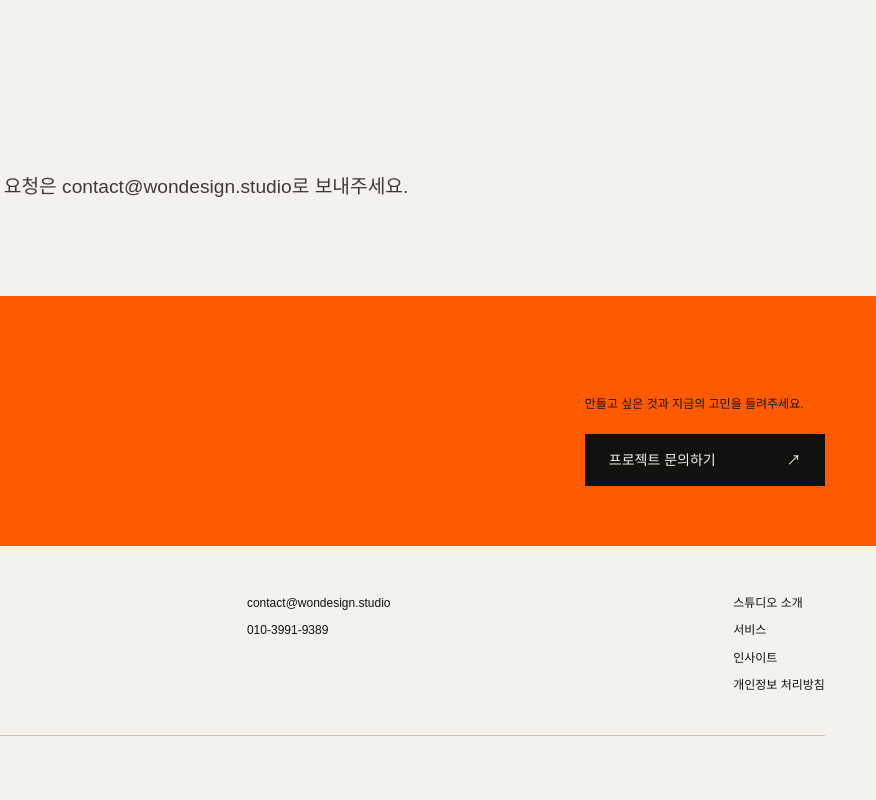
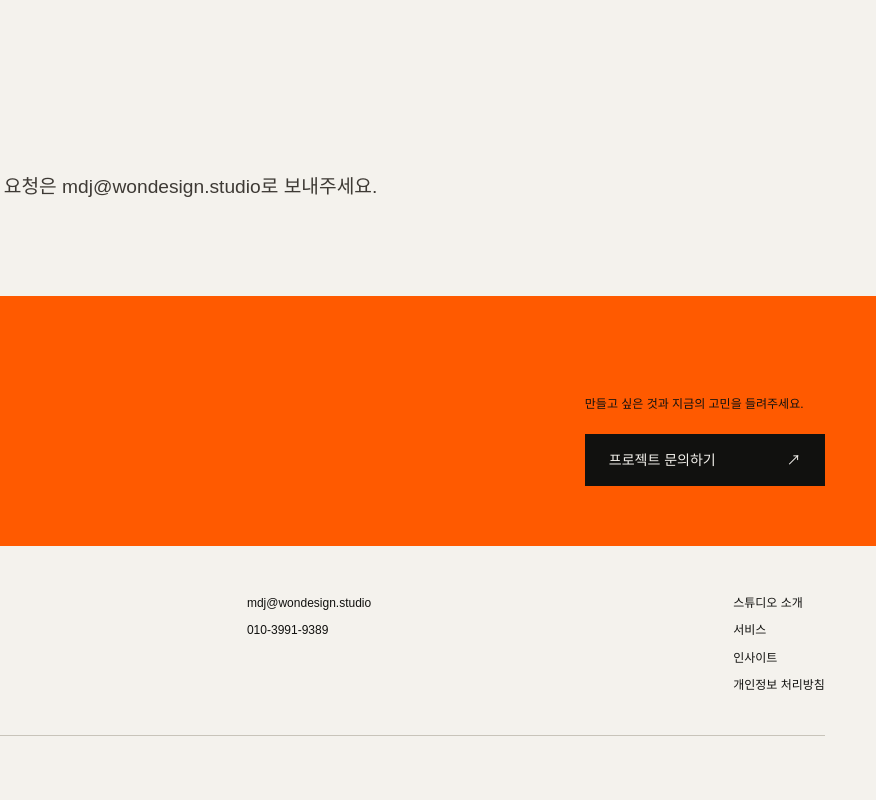
Before and after one commit to wondesignstudio/WDS-website, an Astro site in the folder astro-site/: page /privacy in a window 1280 px wide. Shown: the part 1869-2669 px from the top of the page, 404-1280 px from the left. Built offline with nearby package versions, Linux system fonts and the light colour scheme; Astro itself is replaced by a stand-in of ours; no server answers; a web font is replaced by a local one.

Commit message:
Update preview contact email outside homepage

```diff
--- a/astro-site/src/components/Footer.astro
+++ b/astro-site/src/components/Footer.astro
@@ -2,6 +2,7 @@
 import { getSiteSettings } from '../lib/content';
 const settings = await getSiteSettings();
 const { showInvitation = true } = Astro.props;
+const footerEmail = Astro.url.pathname === '/' ? 'contact@wondesign.studio' : settings.contactEmail;
 ---
 <footer class="studio-footer">
   {showInvitation && <div class="contact-invitation">
@@ -12,7 +13,7 @@ const { showInvitation = true } = Astro.props;
   </div>}
   <div class="studio-width footer-information">
     <div class="footer-identity"><a href="/" aria-label="원디자인스튜디오 홈"><img src="/brand/wds-logo-black.png" width="55" height="56" alt="" /><span>원디자인스튜디오</span></a><p>브랜드 · UX/UI · 웹사이트</p></div>
-    <div class="footer-address"><a href={`mailto:${settings.contactEmail}`}>{settings.contactEmail}</a>{settings.contactPhone && <a href={`tel:${settings.contactPhone.replace(/[^+\d]/g, '')}`}>{settings.contactPhone}</a>}</div>
+    <div class="footer-address"><a href={`mailto:${footerEmail}`}>{footerEmail}</a>{settings.contactPhone && <a href={`tel:${settings.contactPhone.replace(/[^+\d]/g, '')}`}>{settings.contactPhone}</a>}</div>
     <nav aria-label="하단 메뉴"><a href="/about">스튜디오 소개</a><a href="/services">서비스</a><a href="/insights">인사이트</a><a href="/privacy">개인정보 처리방침</a></nav>
     <p class="footer-copyright">© {new Date().getFullYear()} WON DESIGN STUDIO</p>
   </div>
--- a/astro-site/src/content/settings/site.md
+++ b/astro-site/src/content/settings/site.md
@@ -6,7 +6,7 @@ heroEyebrow: 원디자인스튜디오 · 브랜드와 디지털 경험
 heroTitle: 브랜드의 방향부터,
 heroAccent: 웹과 앱의 완성까지.
 heroBody: 원디자인스튜디오는 브랜드의 정체성을 정리하고, 웹사이트와 디지털 제품을 만듭니다. 기획과 디자인, 웹 구축이 필요한 순간에 함께합니다.
-contactEmail: contact@wondesign.studio
+contactEmail: mdj@wondesign.studio
 contactPhone: 010-3991-9389
 featuredWork:
   - picknrun
--- a/astro-site/src/pages/privacy.astro
+++ b/astro-site/src/pages/privacy.astro
@@ -16,7 +16,7 @@ import BaseLayout from '../layouts/BaseLayout.astro';
       <h2>선택 분석</h2>
       <p>현재 이 사이트에는 방문 분석 도구가 연결되어 있지 않습니다. 추후 분석 도구를 도입할 경우 실제 설정과 처리 사항을 확인해 이 안내를 갱신합니다. 문의 본문을 분석 도구로 전송하지 않습니다.</p>
       <h2>문의</h2>
-      <p>개인정보 관련 요청은 <a href="mailto:contact@wondesign.studio">contact@wondesign.studio</a>로 보내주세요.</p>
+      <p>개인정보 관련 요청은 <a href="mailto:mdj@wondesign.studio">mdj@wondesign.studio</a>로 보내주세요.</p>
     </article>
   </main>
 </BaseLayout>
```
